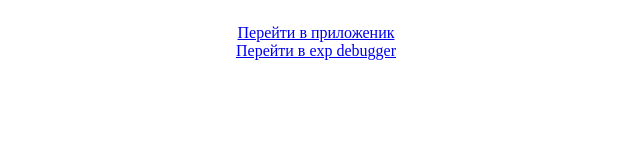
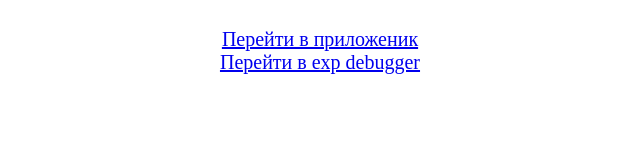
Before and after one commit to RobertArifulin/ReactNativeApp, a website: page index.html in a window 1280 px wide. Shown: the top 160 px of the page, without its empty margins (340-980 px from the left). Drawn offline with Linux system fonts and the light colour scheme.

Commit message:
change 1

```diff
--- a/index.html
+++ b/index.html
@@ -9,6 +9,7 @@
             margin: 0 auto;
             text-align: center;
             padding: 1em;
+            font-size: 20px;
         }
     </style>
     </head>
@@ -21,4 +22,6 @@
         </div>
     </body>
 </html>
-<!-- change 5 -->
+<!-- change 1
+style fixes
+-->
```
